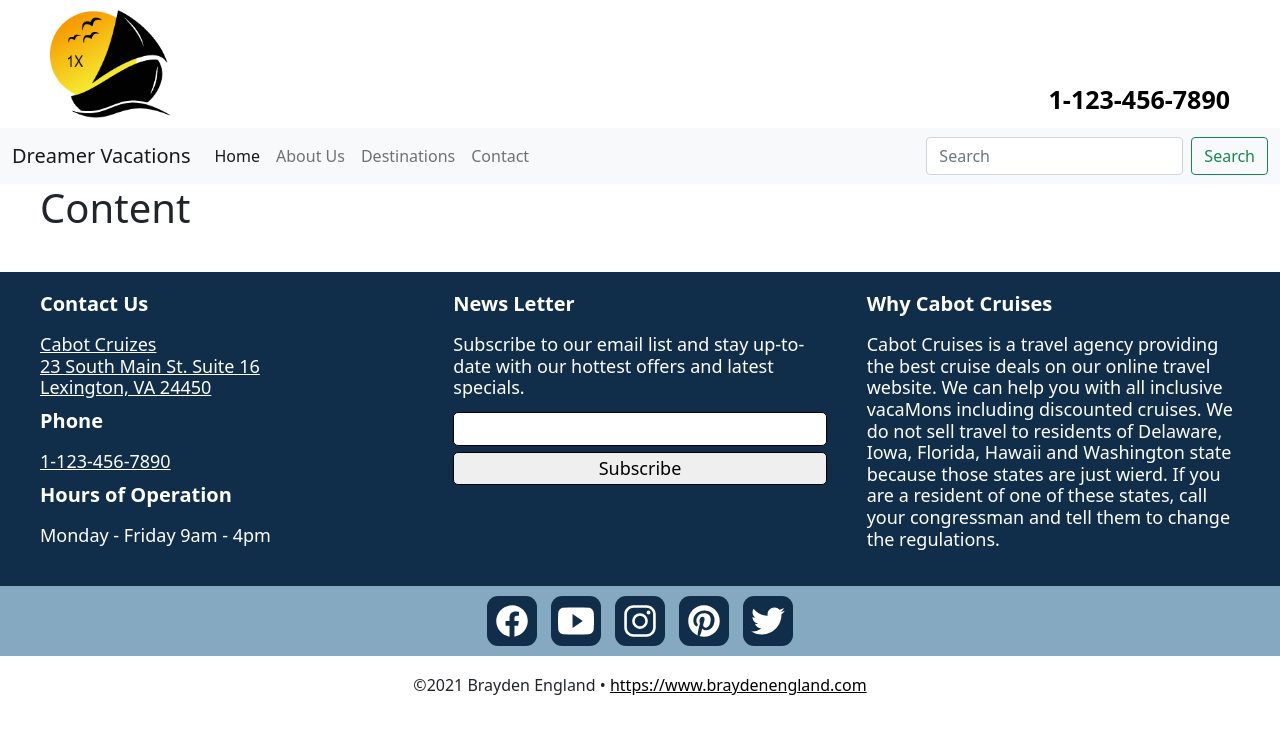
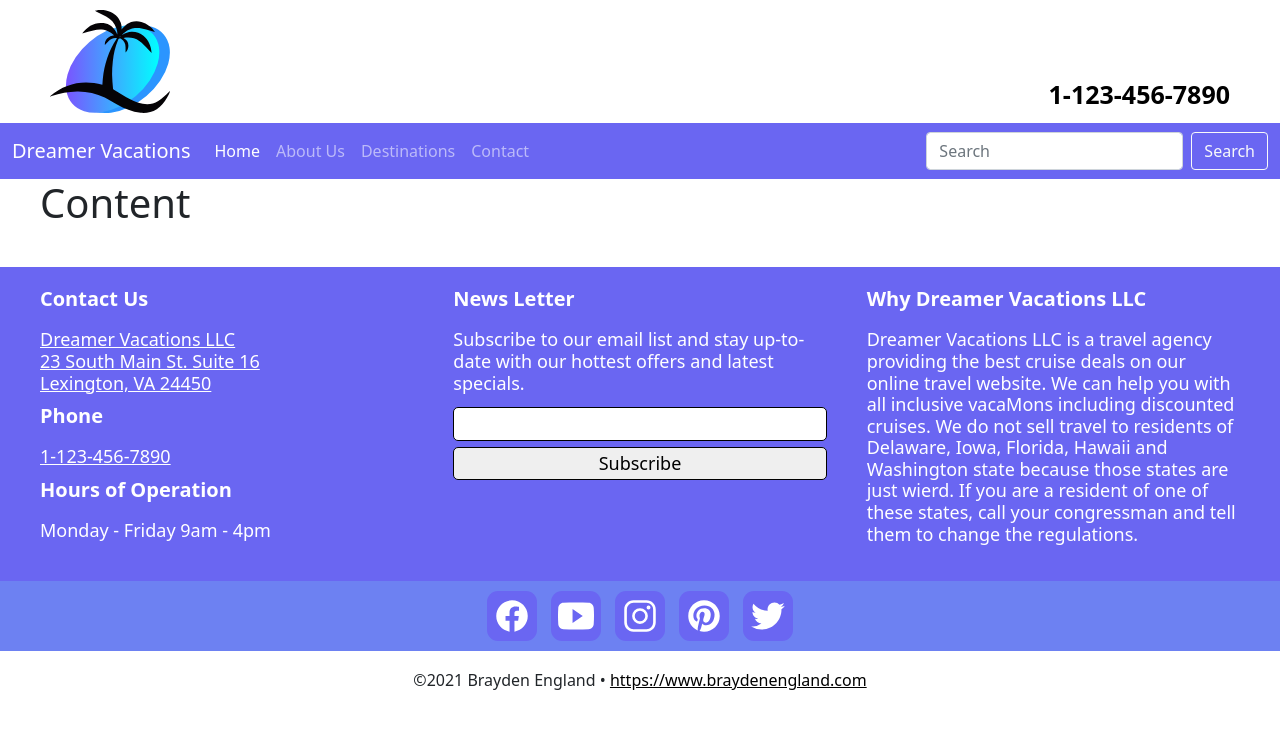
Before and after one commit to bingland/dgm3740-unit10, a PHP site: page / in a window 1280 px wide. Shown: the top 734 px of the page. Run offline with PHP 8.4, Linux system fonts and the light colour scheme.

Commit message:
New logo added, color schemes implemented

```diff
--- a/_footer.php
+++ b/_footer.php
@@ -3,7 +3,7 @@
             <div class="wrapper1200">
                 <div class="contactUs">
                     <h3>Contact Us</h3>
-                    <a href="https://www.google.com/maps/place/23+S+Main+St+%2316,+Lexington,+VA+24450/">Cabot Cruizes<br>
+                    <a href="https://www.google.com/maps/place/23+S+Main+St+%2316,+Lexington,+VA+24450/">Dreamer Vacations LLC<br>
                     23 South Main St. Suite 16<br>
                     Lexington, VA 24450</a>
                     <h3>Phone</h3>
@@ -20,8 +20,8 @@
                     </form>
                 </div>
                 <div class="why">
-                    <h3>Why Cabot Cruises</h3>
-                    <p>Cabot Cruises is a travel agency providing the best cruise deals on our online travel website. We can help you with all inclusive vacaMons including discounted cruises. We do not sell travel to residents of Delaware, Iowa, Florida, Hawaii and Washington state because those states are just wierd. If you are a resident of one of these states, call your congressman and tell them to change the regulations.</p>
+                    <h3>Why Dreamer Vacations LLC</h3>
+                    <p>Dreamer Vacations LLC is a travel agency providing the best cruise deals on our online travel website. We can help you with all inclusive vacaMons including discounted cruises. We do not sell travel to residents of Delaware, Iowa, Florida, Hawaii and Washington state because those states are just wierd. If you are a resident of one of these states, call your congressman and tell them to change the regulations.</p>
                 </div>
             </div>
         </div>
--- a/_header.php
+++ b/_header.php
@@ -14,15 +14,13 @@
 <body>
     <header>
         <div class="wrapper1200">
-            <!-- <img src="https://via.placeholder.com/150"> -->
-            <figure class="logo">
-                <img src="./images/logo/logo@2x.png" alt="logo"
-                srcset="/images/logo/logo@1x.png 1x, /images/logo/logo@2x.png 2x, /images/logo/logo@3x.png 3x">
-            </figure>
+            <div class="logo">
+                <img src="/images/logo/logo.svg" alt="main logo" />
+            </div>
             <div class="phone"><a href="tel:123-456-7890">1-123-456-7890</a></div>
         </div>
     </header>
-    <nav class="navbar navbar-expand-lg navbar-light bg-light">
+    <nav class="navbar navbar-expand-lg navbar-dark" style="background-color: #6A66F2;">
         <div class="container-fluid">
             <a class="navbar-brand" href="#">Dreamer Vacations</a>
             <button class="navbar-toggler" type="button" data-bs-toggle="collapse" data-bs-target="#navbarSupportedContent" aria-controls="navbarSupportedContent" aria-expanded="false" aria-label="Toggle navigation">
@@ -45,7 +43,7 @@
             </ul>
             <form class="d-flex">
                 <input class="form-control me-2" type="search" placeholder="Search" aria-label="Search">
-                <button class="btn btn-outline-success" type="submit">Search</button>
+                <button class="btn btn-outline-light" type="submit">Search</button>
             </form>
             </div>
         </div>
--- a/scss/components/_contact.scss
+++ b/scss/components/_contact.scss
@@ -1,3 +1,9 @@
+// global colors
+// $grad1: #6DE5F2;
+// $grad2: #50A7F2;
+// $grad3: #6D81F2;
+// $grad4: #6A66F2;
+
 .wp-block-contact-form-7-contact-form-selector {
   max-width: 1200px;
   margin: 0 auto;
@@ -23,7 +29,7 @@
       padding: 8px;
       font-size: 18px;
       width: 150px;
-      background-color: $darkblue;
+      background-color: $grad4;
       color: white;
       border: none;
       border-radius: 5px;
--- a/scss/components/_footer.scss
+++ b/scss/components/_footer.scss
@@ -1,16 +1,15 @@
 // global colors
-// $orange: #F69800;
-// $yellow: #F5FF3B;
-// $lightblue: #84A9C0;
-// $purple: #6A66A3;
-// $darkblue: #102E4A;
+// $grad1: #6DE5F2;
+// $grad2: #50A7F2;
+// $grad3: #6D81F2;
+// $grad4: #6A66F2;
 
 footer {
     margin-top: 40px;
     line-height: 1.2;
 
     .mainFooter {
-        background-color: $darkblue;
+        background-color: $grad4;
         color: white;
         padding: 10px 15px 20px 15px;
 
@@ -53,21 +52,21 @@ footer {
 
     .footerIcons {
         text-align: center;
-        background-color: $lightblue;
+        background-color: $grad3;
         padding: 10px 0;
 
         .socialIcon {
             max-width: 50px;
             max-height: 50px;
             margin: 0 5px;
-            background-color: $darkblue;
+            background-color: $grad4;
             border-radius: 11px;
             padding: 7px;
             fill: white;
             cursor: pointer;
         }
         .socialIcon:hover {
-            background-color: lighten($darkblue, 10%);
+            background-color: lighten($grad4, 10%);
         }
     }
 
--- a/scss/main.css
+++ b/scss/main.css
@@ -27,7 +27,7 @@ footer {
   margin-top: 40px;
   line-height: 1.2; }
   footer .mainFooter {
-    background-color: #102E4A;
+    background-color: #6A66F2;
     color: white;
     padding: 10px 15px 20px 15px; }
     footer .mainFooter .wrapper1200 {
@@ -51,19 +51,19 @@ footer {
         margin-bottom: 10px; }
   footer .footerIcons {
     text-align: center;
-    background-color: #84A9C0;
+    background-color: #6D81F2;
     padding: 10px 0; }
     footer .footerIcons .socialIcon {
       max-width: 50px;
       max-height: 50px;
       margin: 0 5px;
-      background-color: #102E4A;
+      background-color: #6A66F2;
       border-radius: 11px;
       padding: 7px;
       fill: white;
       cursor: pointer; }
     footer .footerIcons .socialIcon:hover {
-      background-color: #194874; }
+      background-color: #9895f6; }
   footer .copyrightArea {
     text-align: center; }
     footer .copyrightArea p {
--- a/scss/main.scss
+++ b/scss/main.scss
@@ -1,9 +1,9 @@
 // global colors
-$orange: #F69800;
-$yellow: #F5FF3B;
-$lightblue: #84A9C0;
-$purple: #6A66A3;
-$darkblue: #102E4A;
+$grad1: #6DE5F2;
+$grad2: #50A7F2;
+$grad3: #6D81F2;
+$grad4: #6A66F2;
+
 // screen sizes
 $medium: 1007px;
 $small: 641px;
@@ -16,5 +16,4 @@ $small: 641px;
 @import "components/aboutus";//
 @import "components/destinations";//
 @import "components/location"; //
-@import "components/wp_nav";
 @import "components/contact";//
```
Also changed, not shown: other parts of scss/main.css (+1 -81 lines), images/logo/logo.svg (added), images/logo/logo@1x.png (deleted), images/logo/logo@2x.png (deleted), images/logo/logo@3x.png (deleted), 1 other file.
